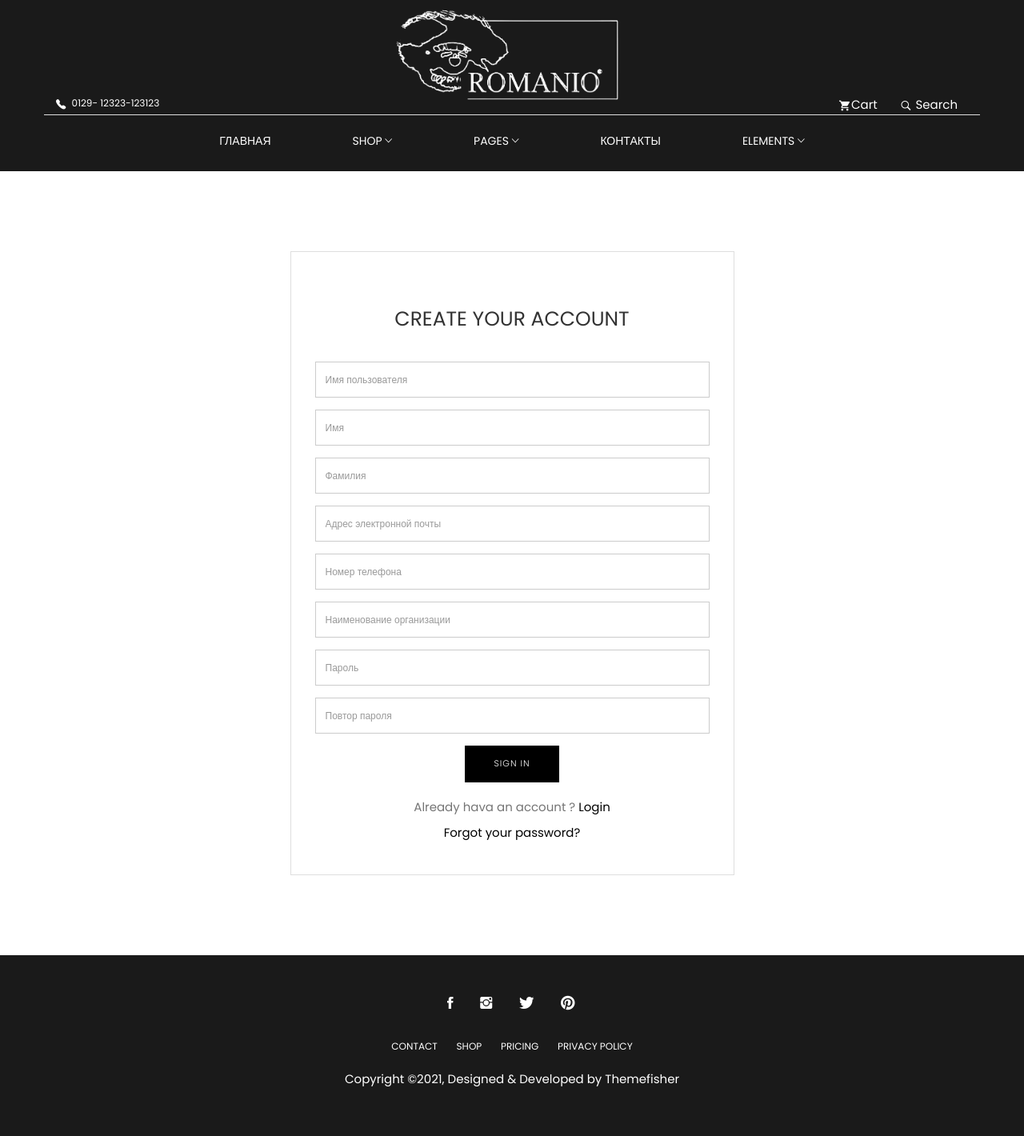
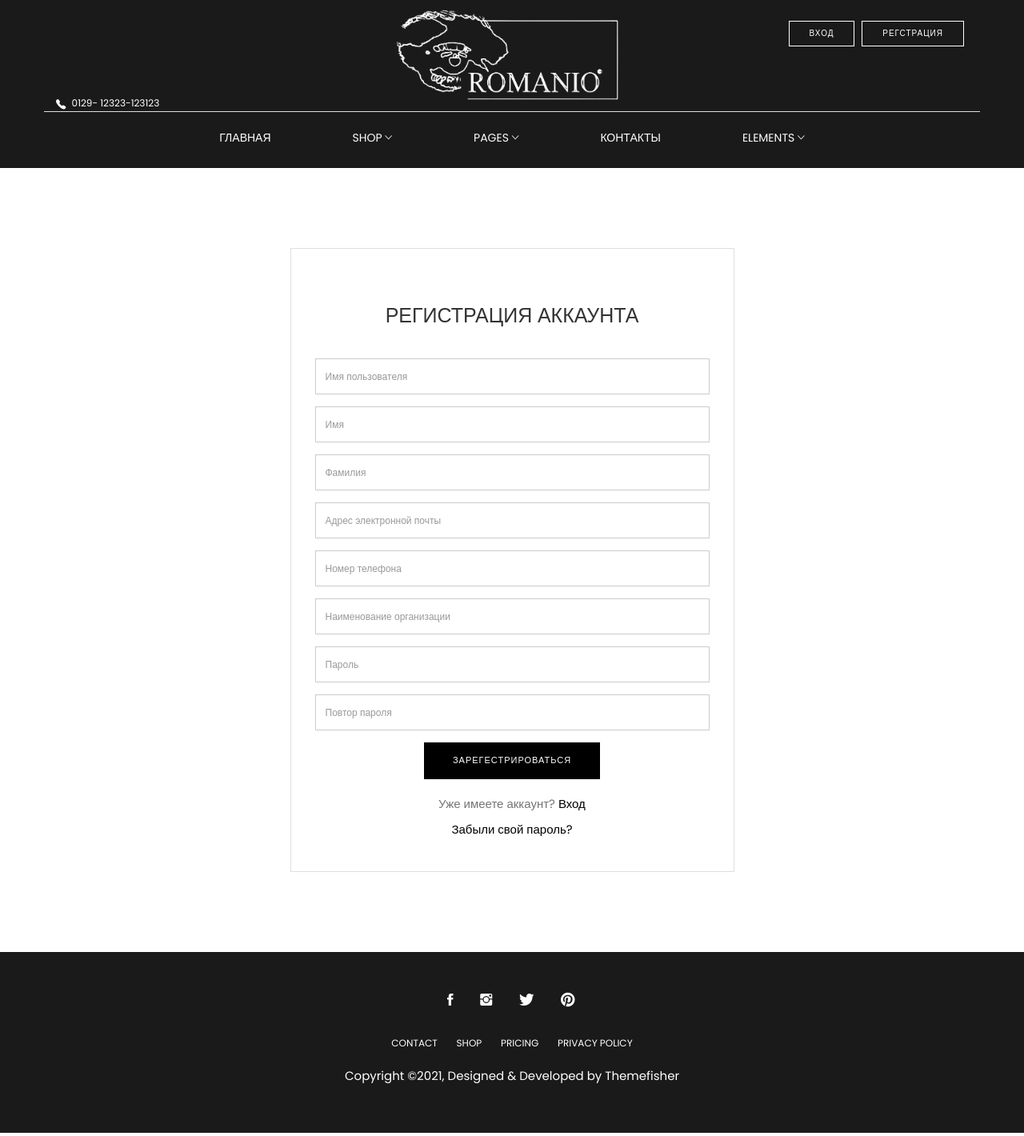
Before and after one commit to Dubbbbb/romanio, a Django app: page /auth/signin/ in a window 1280 px wide. Shown: the whole page at 80% size. Run offline with Django 3.2, Linux system fonts and the light colour scheme; some libraries are stand-ins or nearby versions; some web fonts are replaced.

Commit message:
Сделали регистрацию

```diff
--- a/romanio/mainapp/static/css/style.css
+++ b/romanio/mainapp/static/css/style.css
@@ -136,6 +136,12 @@ input[type="email"]:focus, input[type="password"]:focus, input[type="text"]:focu
   border: 1px solid #000;
 }
 
+.invalid-feedback {
+  margin-left: 2px;
+  margin-top: 7px;
+  color: red
+}
+
 .btn-main, .btn-solid-border, .btn-transparent, .btn-small {
   background: #000;
   color: #fff;
--- a/romanio/mainapp/templates/base/header.html
+++ b/romanio/mainapp/templates/base/header.html
@@ -17,6 +17,16 @@
                 </div>
             </div>
             <div class="col-md-4 col-xs-12 col-sm-4">
+                {% if user.is_anonymous %}
+                <ul class="top-menu text-right list-inline" style="padding-top:26px">
+                    <li class="dropdown dropdown-slide" style="padding: 0px">
+                        <button class="btn btn-main btn-small"  style="border-color:white; background-color:transparent" href=""> Вход </button>
+                    </li>
+                    <li class="dropdown dropdown-slide" >
+                        <button class="btn btn-main btn-small" style="border-color:white; background-color:transparent" href="">  Регстрация </button>
+                    </li>
+                </ul>
+                {% else %}
                 <ul class="top-menu text-right list-inline">
                     <li class="dropdown cart-nav dropdown-slide">
                         <a href="#!" class="dropdown-toggle" data-toggle="dropdown" data-hover="dropdown"><i
@@ -71,6 +81,7 @@
                         </ul>
                     </li>
                 </ul>
+                {% endif %}
             </div>
         </div>
     </div>
--- a/romanio/mainapp/templates/user/signin.html
+++ b/romanio/mainapp/templates/user/signin.html
@@ -8,22 +8,23 @@
     <div class="row">
       <div class="col-md-6 col-md-offset-3">
         <div class="block text-center">
-          <h2 class="text-center">Create Your Account</h2>
+          <h2 class="text-center">Регистрация аккаунта</h2>
           <form class="text-left clearfix" action="" method="post">
             {% csrf_token %}
             {% for f in form %}
             <div class="form-group">
-
-              <input id={{f.id_for_label}} type="text" class="form-control"  placeholder="{{f.label}}">
-
+              <input for="{{f.id_for_label }}" {% if f.label == 'Пароль' or f.label == 'Повтор пароля' %}type="password"{% else %} type="text" {% endif %} class="form-control"  placeholder="{{f.label}}" {{f}}
+              <div class="invalid-feedback">
+                {{f.errors}}
+              </div>
             </div>
             {% endfor %}
             <div class="text-center">
-              <button type="submit" class="btn btn-main text-center">Sign In</button>
+              <button type="submit" class="btn btn-main text-center">Зарегестрироваться</button>
             </div>
           </form>
-          <p class="mt-20">Already hava an account ?<a href="login.html"> Login</a></p>
-          <p><a href="forget-password.html"> Forgot your password?</a></p>
+          <p class="mt-20">Уже имеете аккаунт?<a href="login.html"> Вход</a></p>
+          <p><a href="forget-password.html"> Забыли свой пароль?</a></p>
         </div>
       </div>
     </div>
--- a/romanio/user/forms.py
+++ b/romanio/user/forms.py
@@ -16,8 +16,7 @@ class UserRegForm(forms.ModelForm):
         model = CustomUser
         fields = ('username', 'first_name', 'last_name', 'email', 'phone_number', 'coop_name')
 
-    def clean_password2(self):
-        cd = self.cleaned_data
-        if cd['password'] != cd['password2']:
-            raise ValidationError('Вы ввели разные пароли')
-        return cd['password2']
+    def clean(self):
+        if self.cleaned_data['password'] != self.cleaned_data['password2']:
+            self.add_error('password2','Пароли не совпадают.')
+        return super().clean()
--- a/romanio/user/models.py
+++ b/romanio/user/models.py
@@ -14,7 +14,7 @@ class _PhoneValidator:
 
     def __call__(self, value):
         if not self._pattern.match(value):
-            raise ValidationError("{!r}, Value is not phone number.".format(value))
+            raise ValidationError('Введите существующий мобильный номер.')
 
 
 class CustomUser(AbstractUser):
--- a/romanio/user/views.py
+++ b/romanio/user/views.py
@@ -1,5 +1,5 @@
 from django.http.response import HttpResponse, HttpResponseRedirect
-from django.shortcuts import render
+from django.shortcuts import redirect, render
 from django.views.generic.base import View
 from .forms import UserRegForm
 
@@ -13,5 +13,7 @@ class UserSignIn(View):
 
     def post(self, request, *args, **kwargs):
         form = UserRegForm(request.POST)
-        print(form.cleaned_data)
-        return HttpResponseRedirect('/auth/')
+        if form.is_valid():
+            form.save()
+            return redirect('home')
+        return render(request, 'user/signin.html', {'form':UserRegForm(request.POST)})
```
Also changed, not shown: romanio/db.sqlite3.
